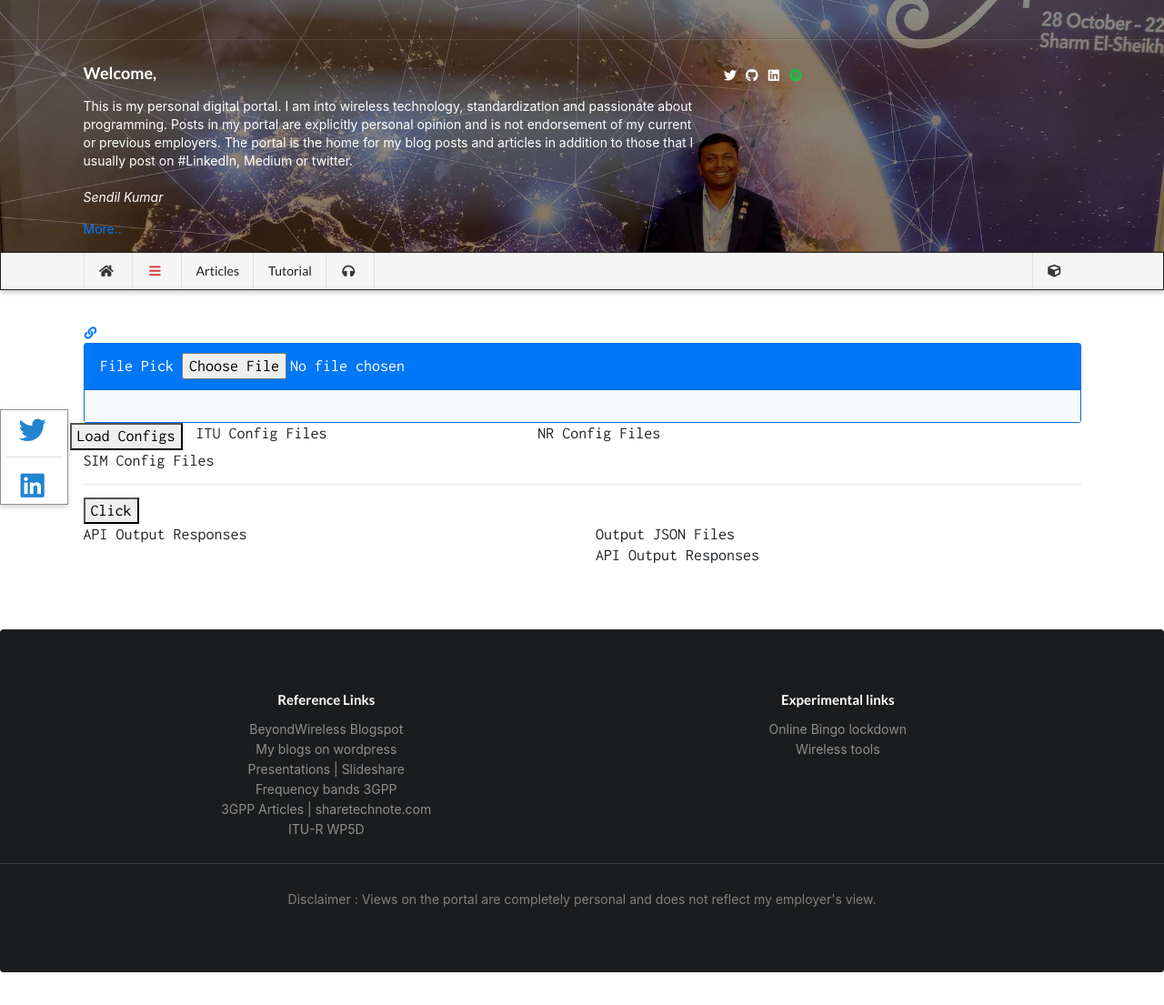
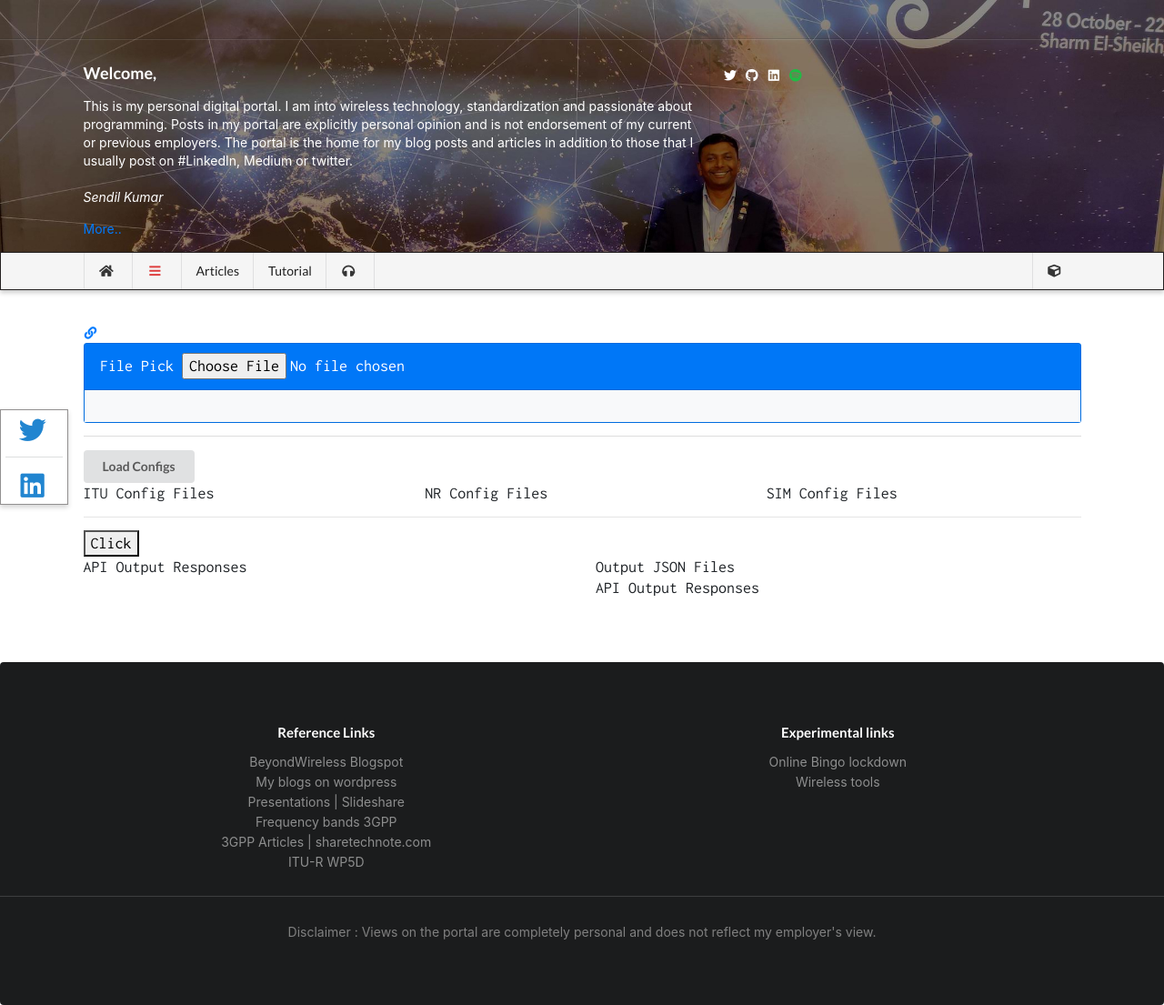
Before and after one commit to wiless/wiless.github.io, a Jekyll site: the page built from _apps/viewer.html, in a window 1280 px wide. Shown: the whole page at 91% size. Built offline with Jekyll 4.4.1, drawn with Linux system fonts in a browser that asks for light colours; nearby versions of some CDN libraries; some web fonts are replaced; comment, search, counter and statistics services are not loaded; a style sheet for code colours, icons or effects is not loaded; before the commit the page ends 1069 px from its top, so only the background shows below that.

Commit message:
Update viewer.html

```diff
--- a/_apps/viewer.html
+++ b/_apps/viewer.html
@@ -19,9 +19,11 @@ title: API logger
         <div class="card-body bg-light text-dark" id="output"> </div>
 
     </div>
+<div class="ui divider"></div>
+ <button class="ui button float right" type="button" onclick="loadSLSConfigs()">Load Configs</button>
+
 <div class="row">
-    <button type="button" onclick="loadSLSConfigs()">Load Configs</button>
-	<div class="ui divider"></div>
+
     <div class="col-sm-4">
         <div id="itu" >
             ITU Config Files
```
